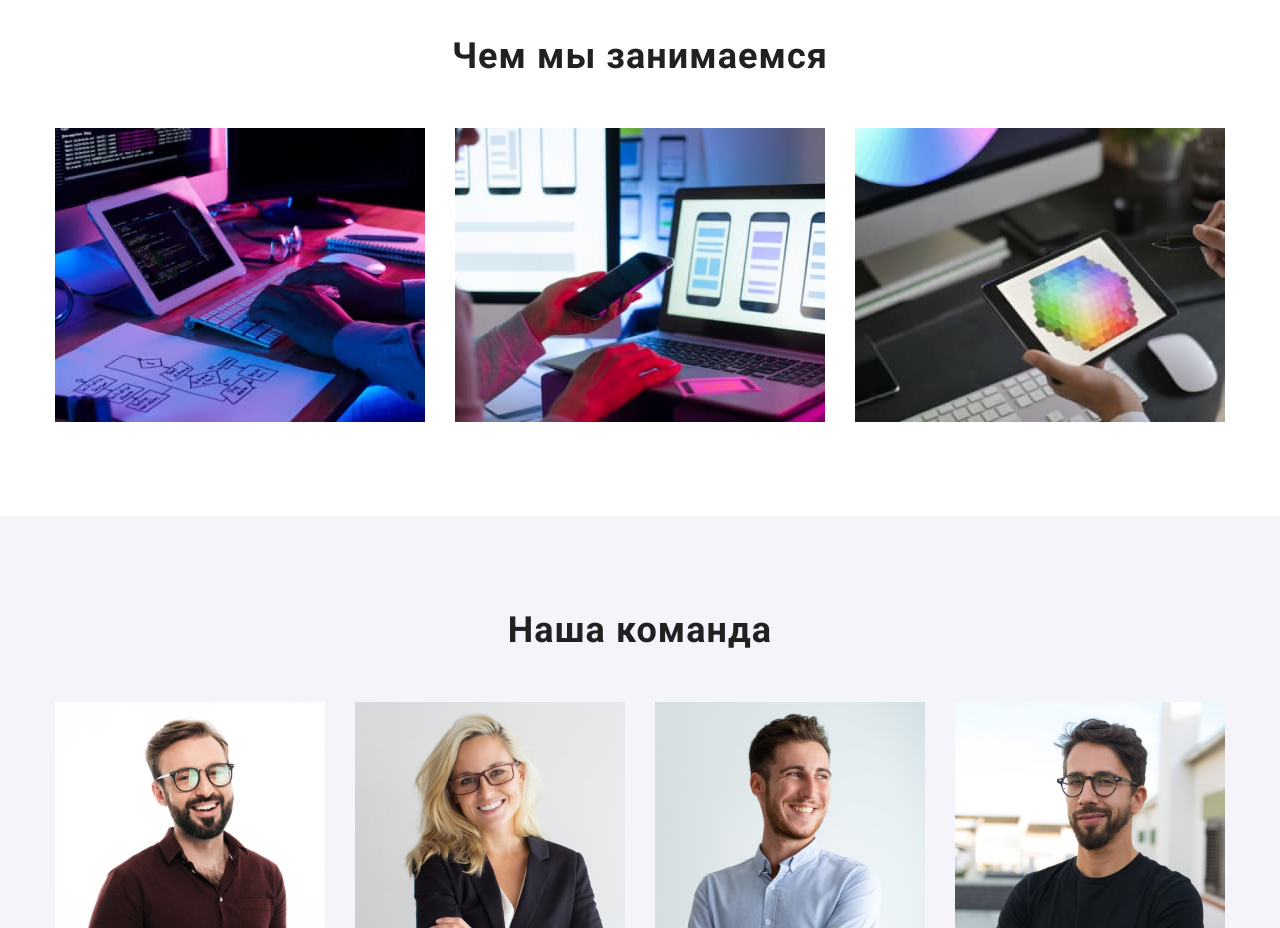
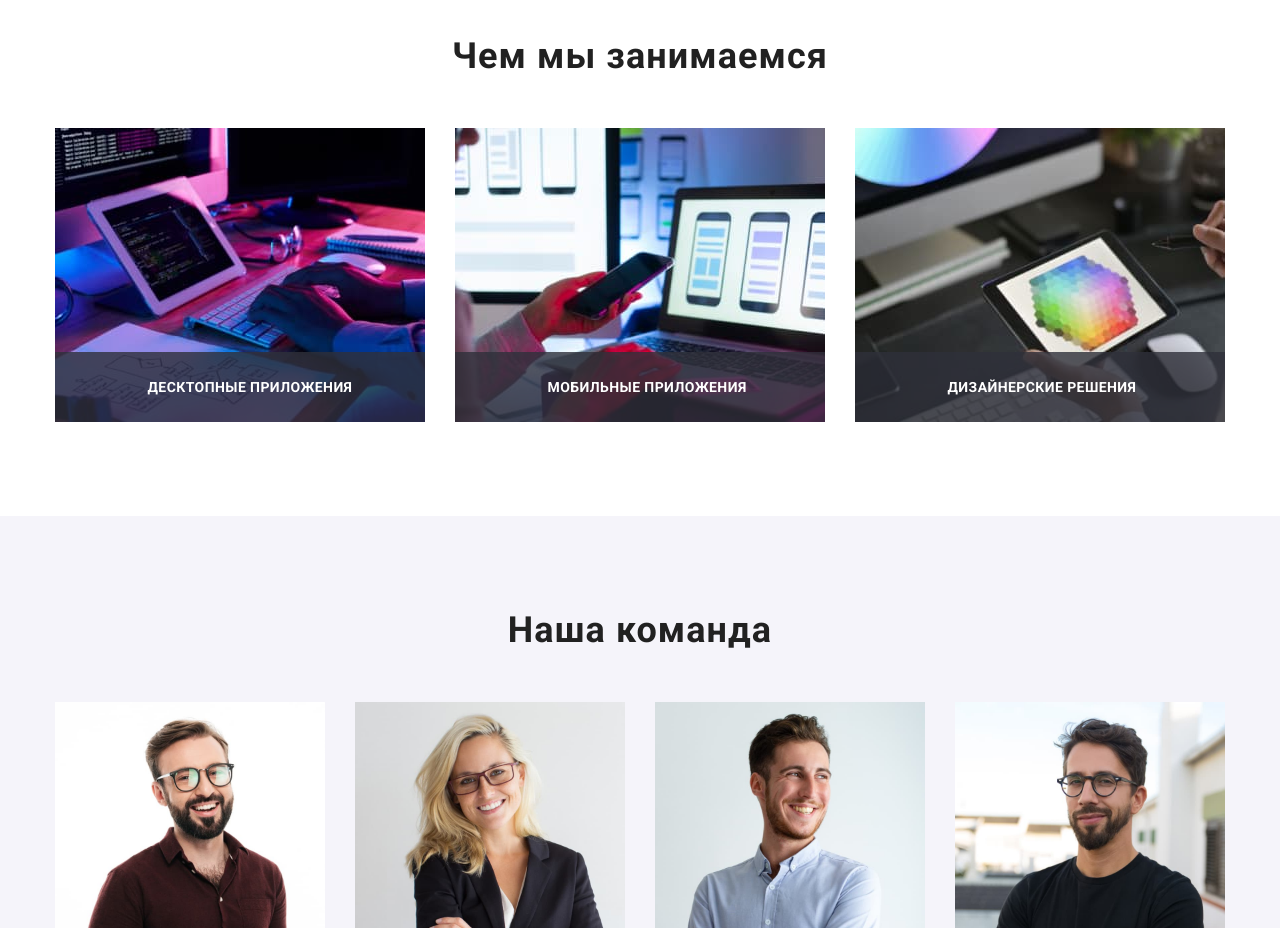
Before and after one commit to Serhii-05/goit-markup-hw-05, a plain HTML site: page index.html in a window 1280 px wide. Shown: the part 1080-2008 px from the top of the page. Drawn offline with Linux system fonts and the light colour scheme.

Commit message:
header fix

```diff
--- a/css/style.css
+++ b/css/style.css
@@ -285,6 +285,35 @@ a {
 .direction-list {
   display: flex;
   justify-content: space-between;
+}
+
+.direction-item {
+  position: relative;
+}
+
+.direction-item::before {
+  content: "";
+  position: absolute;
+  left: 0;
+  bottom: 0;
+  width: 100%;
+  height: 70px;
+  background: rgba(47, 48, 58, 0.8);
+}
+
+.direction-text {
+  position: absolute;
+  left: 25%;
+
+  bottom: 27px;
+  font-weight: bold;
+  font-size: 14px;
+  line-height: 16px;
+
+  letter-spacing: 0.03em;
+  text-transform: uppercase;
+
+  color: var(--text-fone);
 }
 
 .team {
--- a/index.html
+++ b/index.html
@@ -100,9 +100,15 @@
         <div class="container">
             <h3 class="direction-head">Чем мы занимаемся</h3>
         <ul class="direction-list">
-            <li><img src="images/box1.jpg" alt="foto-Layout" width="370"/></li>
-            <li><img src="images/box2.jpg" alt="foto-Mobile development" width="370"/></li>
-            <li><img src="images/box3.jpg" alt="foto-Adaptive layout" width="370"/></li>
+            <li class="direction-item"><img src="images/box1.jpg" alt="foto-Layout" width="370"/>
+            <p class="direction-text">Десктопные приложения</p>
+        </li>
+            <li class="direction-item"><img src="images/box2.jpg" alt="foto-Mobile development" width="370"/>
+            <p class="direction-text">Мобильные приложения</p>
+        </li>
+            <li class="direction-item"><img src="images/box3.jpg" alt="foto-Adaptive layout" width="370"/>
+            <p class="direction-text">Дизайнерские решения</p>
+        </li>
         </ul>
         </div>
         </section>
```
